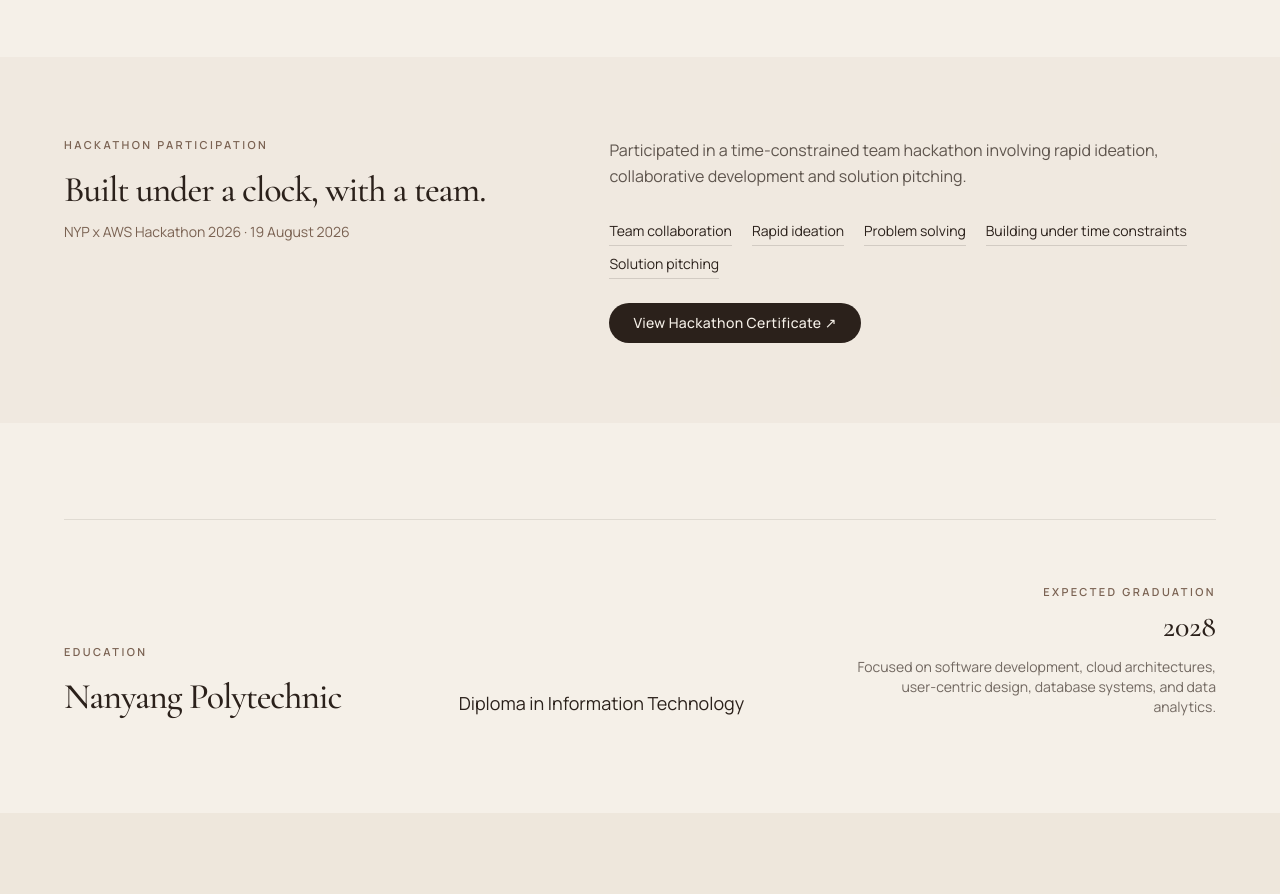
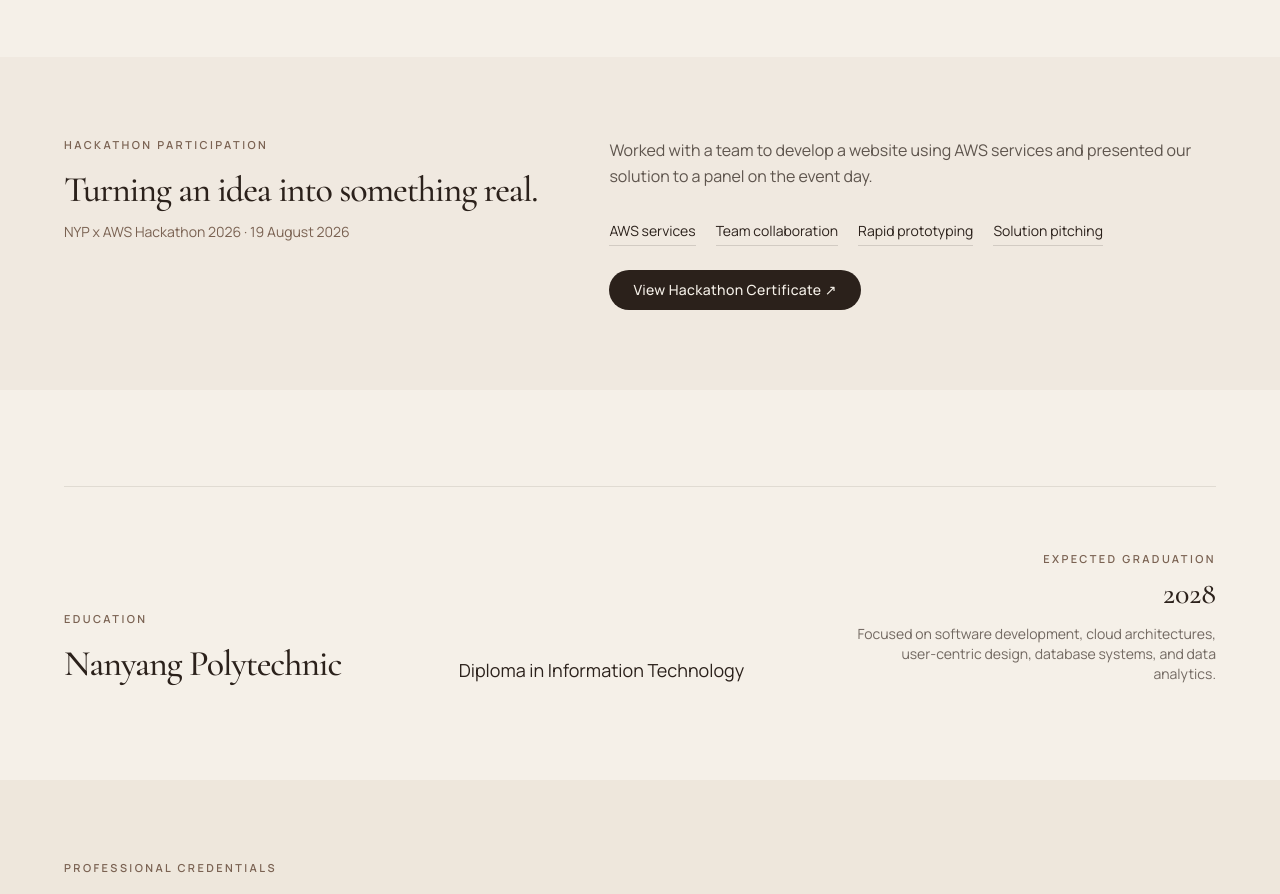
Before and after one commit to msidhqh/internship-portfolio, a React (Vite) app: page / in a window 1280 px wide. Shown: the part 5700-6594 px from the top of the page. Built offline with nearby package versions, Linux system fonts and the light colour scheme.

Commit message:
Update hackathon content

```diff
--- a/src/components/Hackathon.tsx
+++ b/src/components/Hackathon.tsx
@@ -10,7 +10,7 @@ export function Hackathon() {
         <Reveal>
           <SectionLabel>Hackathon participation</SectionLabel>
           <h2 className="heading-editorial mt-4 text-3xl md:text-4xl">
-            Built under a clock, with a team.
+            Turning an idea into something real.
           </h2>
           <p className="mt-3 text-sm text-accent">
             {hackathon.name} · {hackathon.date}
--- a/src/content/experience.ts
+++ b/src/content/experience.ts
@@ -31,12 +31,11 @@ export const hackathon = {
   name: profile.hackathonName,
   date: profile.hackathonDate,
   summary:
-    'Participated in a time-constrained team hackathon involving rapid ideation, collaborative development and solution pitching.',
+    'Worked with a team to develop a website using AWS services and presented our solution to a panel on the event day.',
   themes: [
+    'AWS services',
     'Team collaboration',
-    'Rapid ideation',
-    'Problem solving',
-    'Building under time constraints',
+    'Rapid prototyping',
     'Solution pitching',
   ],
 }
```
